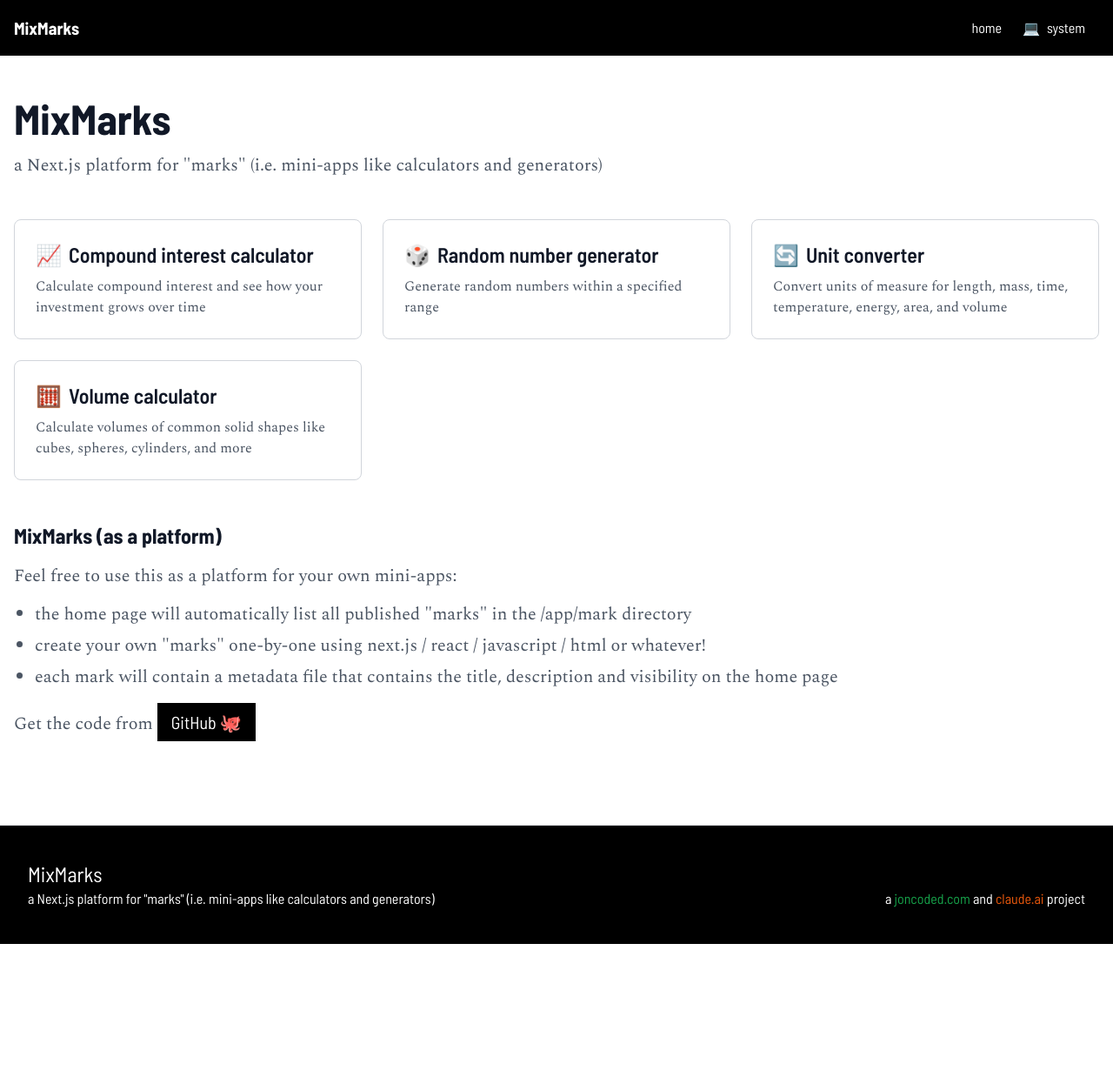
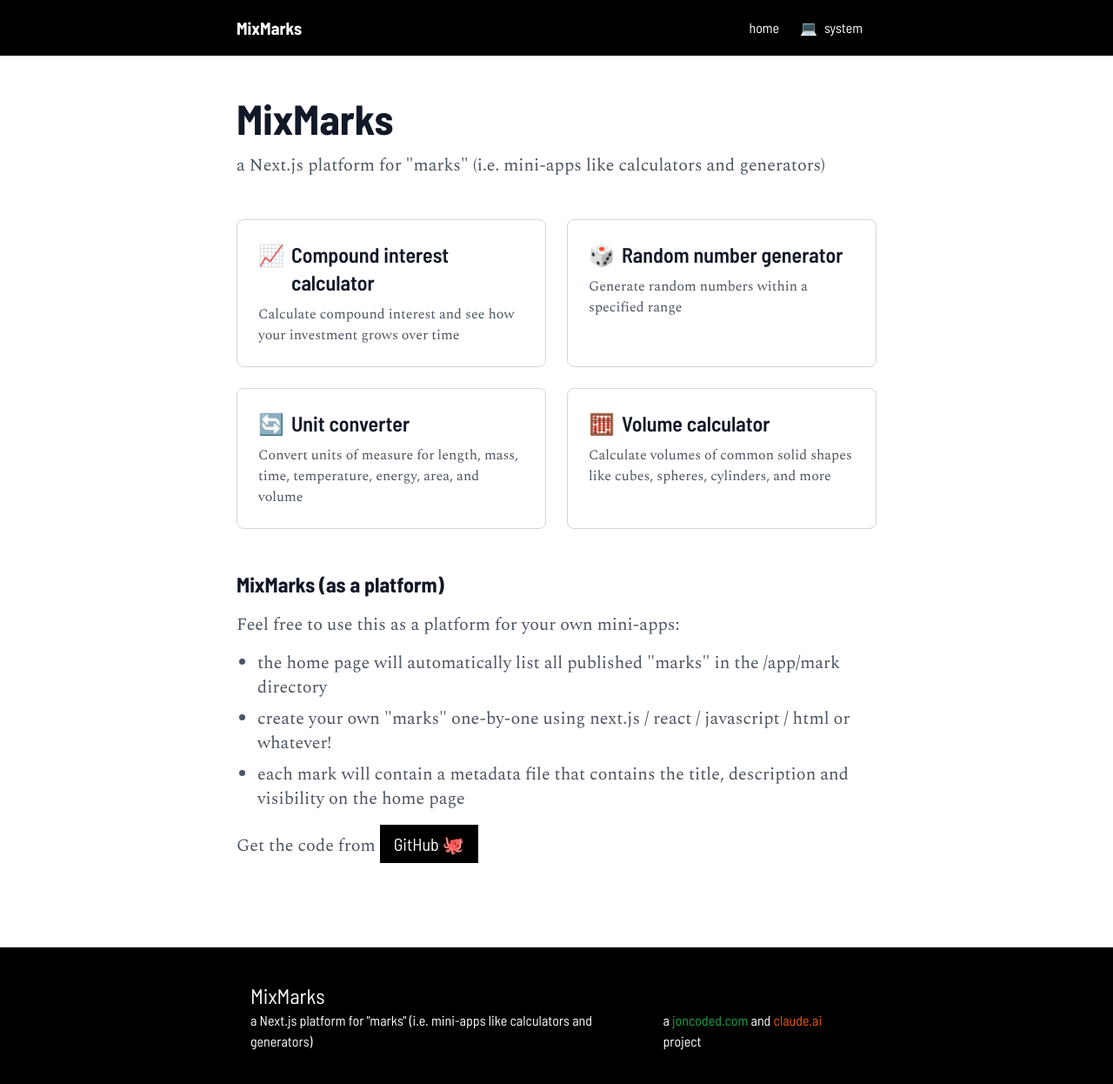
Before and after one commit to joncoded/mixmarks, a Next.js app: page / in a window 1280 px wide. Shown: the top 1246 px of the page at 87% size. Before the commit the page ends 1085 px from the top, so only its background shows below. Built offline with nearby package versions, Linux system fonts and the light colour scheme.

Commit message:
standardizing page width

```diff
--- a/app/page.tsx
+++ b/app/page.tsx
@@ -26,14 +26,14 @@ export default function Home() {
   const hasMore = displayCount < marks.length
 
   return (
-    <div className="container mx-auto px-4 py-12">
+    <div className="container max-w-3xl mx-auto px-4 py-12">
 
       <h1 className="font-heading text-5xl font-bold mb-4">MixMarks</h1>
       <p className="text-xl mb-6 md:mb-12 text-gray-600 dark:text-gray-400">
         a Next.js platform for "marks" (i.e. mini-apps like calculators and generators)
       </p>
 
-      <div className="grid grid-cols-1 md:grid-cols-2 lg:grid-cols-3 gap-6">
+      <div className="grid grid-cols-1 md:grid-cols-2 gap-6">
         {visibleMarks.map((mark) => (
           <Link
             key={mark.slug}
--- a/components/Footer.tsx
+++ b/components/Footer.tsx
@@ -5,9 +5,9 @@ import Link from 'next/link'
 export function Footer() {
 
   return (
-    <footer className=" bg-black dark:bg-gray-900/80 backdrop-blur-md border-t   border-gray-200 dark:border-gray-800">
-      <nav className="max-w-7xl mx-auto px-4 sm:px-6 lg:px-8">
-        <div className="flex flex-col md:flex-row items-end justify-between py-10 font-heading">
+    <footer className="bg-black dark:bg-gray-900/80 backdrop-blur-md border-t border-gray-200 dark:border-gray-800">
+      <nav className="max-w-3xl mx-auto px-4 sm:px-6 lg:px-8">
+        <div className="flex flex-col md:flex-row items-end justify-between py-10 font-heading gap-2">
           <div>
             <p>
               <Link
--- a/components/Header.tsx
+++ b/components/Header.tsx
@@ -10,7 +10,7 @@ export default function Header() {
 
   return (
     <header className="fixed top-0 left-0 right-0 bg-black text-white z-50">
-      <div className="container mx-auto px-4 h-16 flex items-center justify-between">
+      <div className="container max-w-3xl mx-auto px-4 h-16 flex items-center justify-between">
         <Link href="/" className="font-heading text-xl font-bold hover:opacity-80 transition-opacity">
           MixMarks
         </Link>
```
